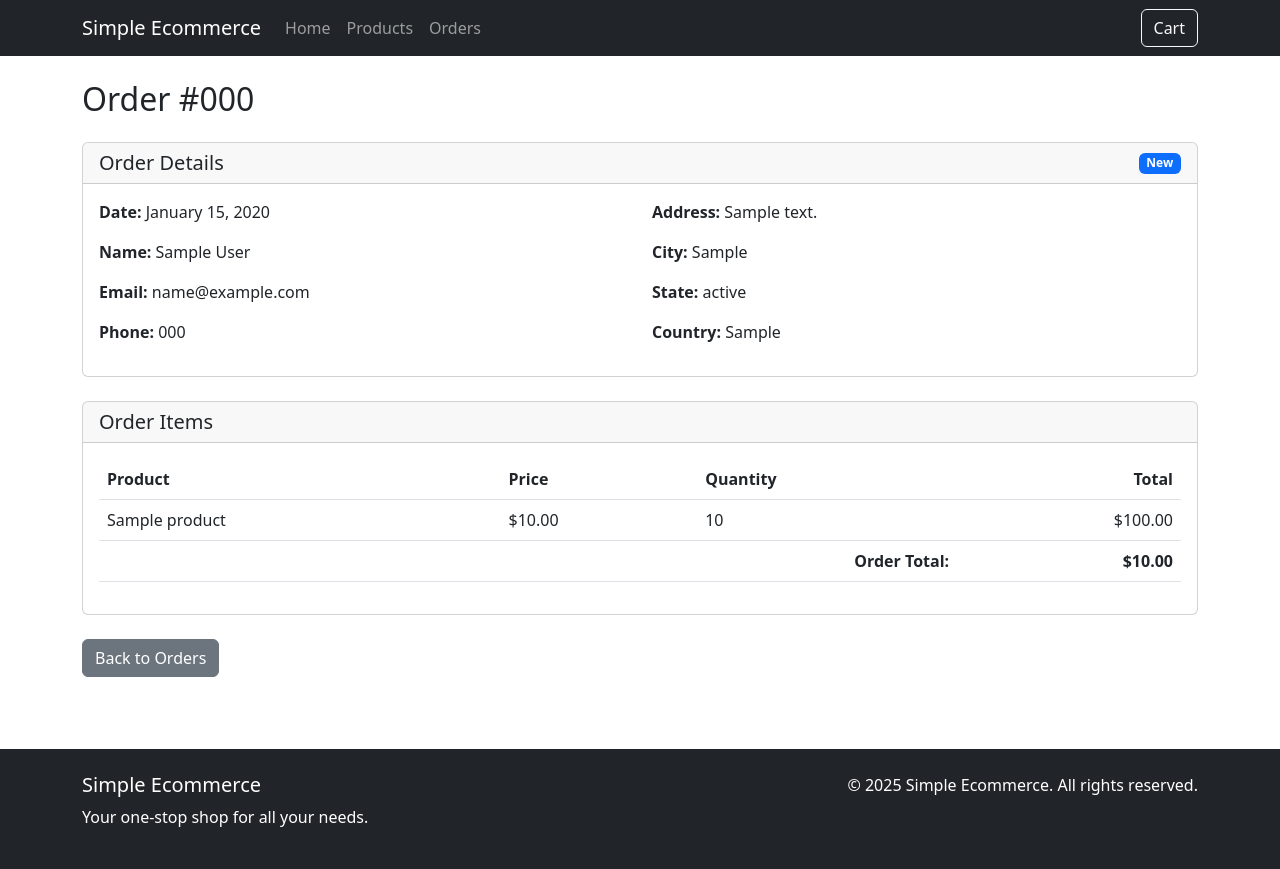
After one commit to maxchen0102/Ecommerce, a Django app: page /order/1/ in a window 1280 px wide. The commit adds this page. Run offline with Django 4.2, Linux system fonts and the light colour scheme; tables that the repository leaves empty hold one stand-in row (values such as "Sample post").

Commit message:
ADD order system

```diff
--- a/store/models.py
+++ b/store/models.py
@@ -57,3 +57,44 @@ class CartItem(models.Model):
 
     def __str__(self):
         return f"{self.product}"
+
+
+class Order(models.Model):
+    order_number = models.CharField(max_length=20)
+    first_name = models.CharField(max_length=50)
+    last_name = models.CharField(max_length=50)
+    email = models.EmailField(max_length=50)
+    phone = models.CharField(max_length=15)
+    address = models.CharField(max_length=250)
+    city = models.CharField(max_length=50)
+    state = models.CharField(max_length=50)
+    country = models.CharField(max_length=50)
+    total = models.DecimalField(max_digits=10, decimal_places=2)
+    status = models.CharField(max_length=10, choices=[
+        ('New', 'New'),
+        ('Accepted', 'Accepted'),
+        ('Completed', 'Completed'),
+        ('Cancelled', 'Cancelled')
+    ], default='New')
+    created_at = models.DateTimeField(auto_now_add=True)
+    updated_at = models.DateTimeField(auto_now=True)
+
+    def __str__(self):
+        return f"Order {self.order_number}"
+
+    def get_absolute_url(self):
+        return reverse('order_detail', args=[self.id])
+
+
+class OrderItem(models.Model):
+    order = models.ForeignKey(
+        Order, on_delete=models.CASCADE, related_name='items')
+    product = models.ForeignKey(Product, on_delete=models.CASCADE)
+    price = models.DecimalField(max_digits=10, decimal_places=2)
+    quantity = models.PositiveIntegerField(default=1)
+
+    def __str__(self):
+        return f"{self.quantity} x {self.product.name}"
+
+    def get_total(self):
+        return self.price * self.quantity
--- a/store/urls.py
+++ b/store/urls.py
@@ -14,4 +14,6 @@ urlpatterns = [
          views.remove_from_cart, name='remove_from_cart'),
     path('remove_cart_item/<int:product_id>/',
          views.remove_cart_item, name='remove_cart_item'),
+    path('orders/', views.order_list, name='order_list'),
+    path('order/<int:order_id>/', views.order_detail, name='order_detail'),
 ]
--- a/store/views.py
+++ b/store/views.py
@@ -1,6 +1,6 @@
 from django.shortcuts import render, get_object_or_404, redirect
 from django.http import HttpResponse
-from .models import Category, Product, Cart, CartItem
+from .models import Category, Product, Cart, CartItem, Order, OrderItem
 import uuid
 
 
@@ -117,3 +117,21 @@ def remove_cart_item(request, product_id):
     cart_item.delete()
 
     return redirect('cart')
+
+
+def order_list(request):
+    """View to display all orders"""
+    orders = Order.objects.all().order_by('-created_at')
+    context = {
+        'orders': orders,
+    }
+    return render(request, 'store/order_list.html', context)
+
+
+def order_detail(request, order_id):
+    """View to display an order"""
+    order = get_object_or_404(Order, id=order_id)
+    context = {
+        'order': order,
+    }
+    return render(request, 'store/order_detail.html', context)
--- a/templates/base.html
+++ b/templates/base.html
@@ -25,6 +25,9 @@
                     </li>
                     <li class="nav-item">
                         <a class="nav-link" href="{% url 'product_list' %}">Products</a>
+                    </li>
+                    <li class="nav-item">
+                        <a class="nav-link" href="{% url 'order_list' %}">Orders</a>
                     </li>
                 </ul>
                 <div class="d-flex">
--- /dev/null
+++ b/templates/store/order_detail.html
@@ -0,0 +1,74 @@
+{% extends 'base.html' %}
+
+{% block title %}Order #{{ order.order_number }} | Simple Ecommerce{% endblock %}
+
+{% block content %}
+<div class="row">
+    <div class="col-12">
+        <h2 class="mb-4">Order #{{ order.order_number }}</h2>
+
+        <div class="card mb-4">
+            <div class="card-header d-flex justify-content-between align-items-center">
+                <h5 class="mb-0">Order Details</h5>
+                <span class="badge {% if order.status == 'New' %}bg-primary{% elif order.status == 'Accepted' %}bg-info{% elif order.status == 'Completed' %}bg-success{% else %}bg-danger{% endif %}">
+                    {{ order.status }}
+                </span>
+            </div>
+            <div class="card-body">
+                <div class="row">
+                    <div class="col-md-6">
+                        <p><strong>Date:</strong> {{ order.created_at|date:"F d, Y" }}</p>
+                        <p><strong>Name:</strong> {{ order.first_name }} {{ order.last_name }}</p>
+                        <p><strong>Email:</strong> {{ order.email }}</p>
+                        <p><strong>Phone:</strong> {{ order.phone }}</p>
+                    </div>
+                    <div class="col-md-6">
+                        <p><strong>Address:</strong> {{ order.address }}</p>
+                        <p><strong>City:</strong> {{ order.city }}</p>
+                        <p><strong>State:</strong> {{ order.state }}</p>
+                        <p><strong>Country:</strong> {{ order.country }}</p>
+                    </div>
+                </div>
+            </div>
+        </div>
+
+        <div class="card">
+            <div class="card-header">
+                <h5 class="mb-0">Order Items</h5>
+            </div>
+            <div class="card-body">
+                <div class="table-responsive">
+                    <table class="table">
+                        <thead>
+                            <tr>
+                                <th>Product</th>
+                                <th>Price</th>
+                                <th>Quantity</th>
+                                <th class="text-end">Total</th>
+                            </tr>
+                        </thead>
+                        <tbody>
+                            {% for item in order.items.all %}
+                                <tr>
+                                    <td>{{ item.product.name }}</td>
+                                    <td>${{ item.price }}</td>
+                                    <td>{{ item.quantity }}</td>
+                                    <td class="text-end">${{ item.get_total }}</td>
+                                </tr>
+                            {% endfor %}
+                            <tr>
+                                <td colspan="3" class="text-end"><strong>Order Total:</strong></td>
+                                <td class="text-end"><strong>${{ order.total }}</strong></td>
+                            </tr>
+                        </tbody>
+                    </table>
+                </div>
+            </div>
+        </div>
+
+        <div class="mt-4">
+            <a href="{% url 'order_list' %}" class="btn btn-secondary">Back to Orders</a>
+        </div>
+    </div>
+</div>
+{% endblock %}
```
Also changed, not shown: store/admin.py (+14 -1 lines), templates/store/order_list.html (added, +52 -0 lines), store/migrations/0003_order_orderitem.py (added).
